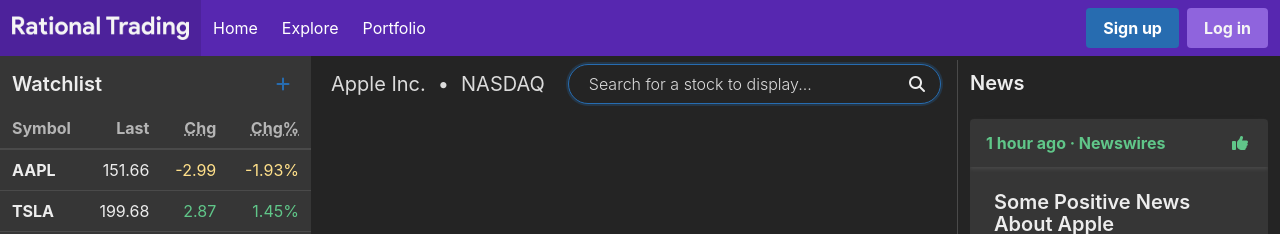
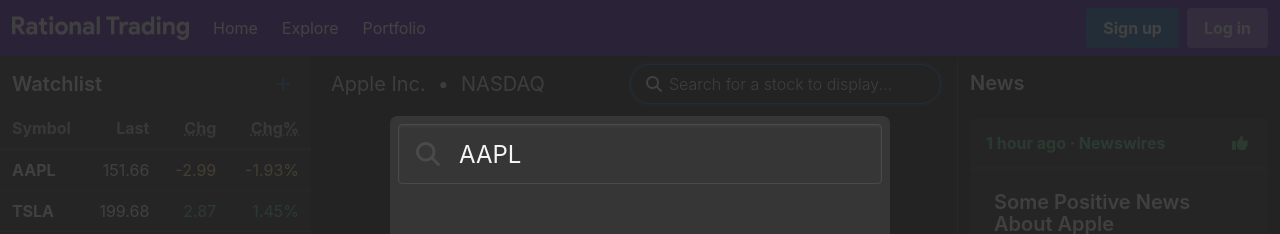
Before and after one commit to rational-trading/rational-trading, a SvelteKit app in the folder frontend/: page /explore in a window 1280 px wide. Both pictures are taken after a click on the button "Search for a stock to display...". Shown: the top 234 px of the page. Built offline with nearby package versions, Linux system fonts and the light colour scheme.

Commit message:
Initial layout of search panel

```diff
--- /dev/null
+++ b/frontend/src/components/Search.svelte
@@ -0,0 +1,50 @@
+<script lang="ts">
+    let search = false;
+</script>
+
+<button
+    class="button is-rounded"
+    style="width: 100%"
+    on:click={() => (search = true)}>
+    <div class="level" style="width: 100%">
+        <div class="level-left">
+            <div class="level-item">
+                <span class="icon">
+                    <i class="fas fa-magnifying-glass" />
+                </span>
+            </div>
+            <div class="level-item">
+                <p class="has-text-grey-lighter has-text-weight-light">
+                    Search for a stock to display...
+                </p>
+            </div>
+        </div>
+    </div>
+</button>
+
+{#if search}
+    <div class="modal is-active">
+        <div class="modal-background" on:click={() => (search = false)} />
+        <div class="modal-content">
+            <p class="control has-icons-left m-2">
+                <input
+                    class="input is-large"
+                    type="text"
+                    style="color: #f5f5f5; background: #363636;"
+                    value="AAPL" />
+                <span class="icon is-large is-left">
+                    <i class="fas fa-magnifying-glass" />
+                </span>
+            </p>
+        </div>
+    </div>
+{/if}
+
+<style>
+    .modal-content {
+        width: 31.25em;
+        height: 35.5em;
+        background: #363636;
+        border-radius: 7px;
+    }
+</style>
--- a/frontend/src/routes/explore/+page.svelte
+++ b/frontend/src/routes/explore/+page.svelte
@@ -1,4 +1,6 @@
 <script lang="ts">
+    import Search from "$components/Search.svelte";
+
     import Watchlist from "$components/Watchlist.svelte";
     import News from "$components/News.svelte";
     import Graph from "$components/Graph.svelte";
@@ -126,23 +128,9 @@
                 </div>
             </div>
 
-            <div class="level-right" style="width: 60%">
+            <div class="level-right" style="width: 50%">
                 <div class="level-item mr-3" style="width: 100%">
-                    <button class="button is-rounded" style="width: 100%">
-                        <div class="level" style="width: 100%">
-                            <div class="level-left">
-                                <p
-                                    class="has-text-grey-lighter has-text-weight-light">
-                                    Search for a stock to display...
-                                </p>
-                            </div>
-                            <div class="level-right">
-                                <span class="icon">
-                                    <i class="fas fa-magnifying-glass" />
-                                </span>
-                            </div>
-                        </div>
-                    </button>
+                    <Search />
                 </div>
             </div>
         </nav>
--- a/frontend/src/types/status.ts
+++ /dev/null
@@ -1,6 +0,0 @@
-/* eslint-disable no-shadow */
-export enum Status {
-    Filled = "Filled",
-    Pending = "Pending",
-    Rejected = "Rejected",
-}
```
